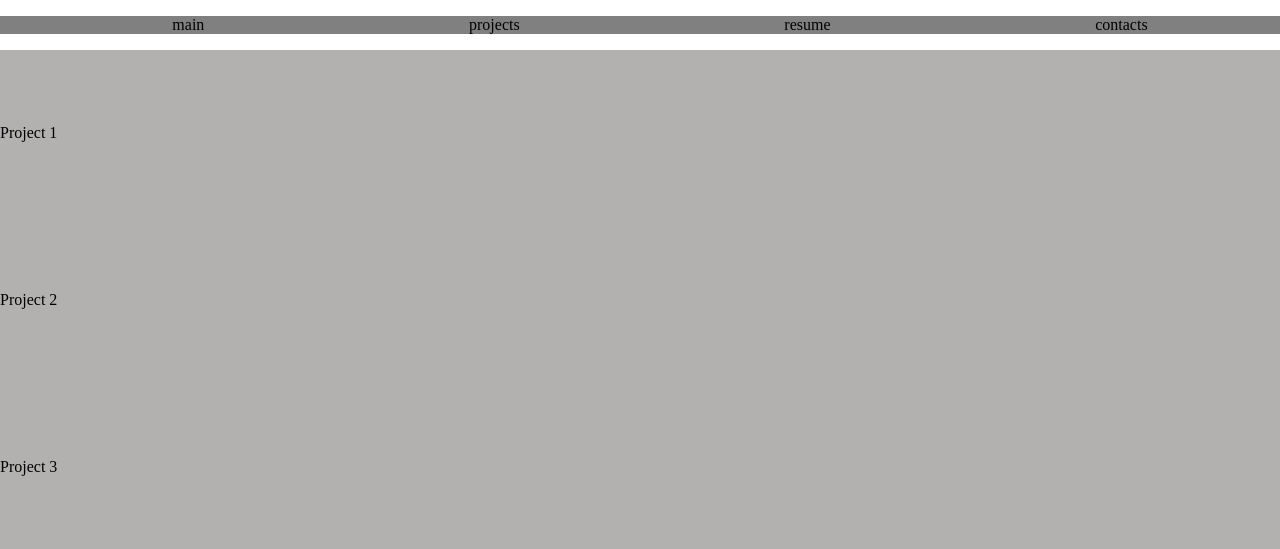
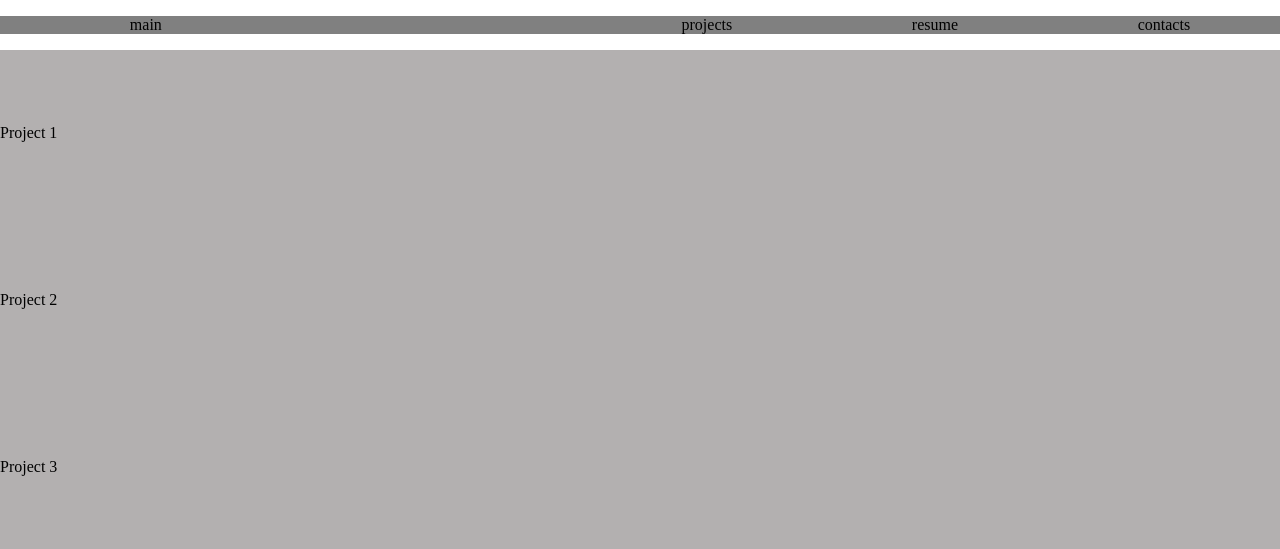
Before and after one commit to pashatay/portfolio, a PHP site: page / in a window 1280 px wide. Shown: the top 549 px of the page. Run offline with PHP 8.4, Linux system fonts and the light colour scheme.

Commit message:
some changes

```diff
--- a/index.html
+++ b/index.html
@@ -10,7 +10,7 @@
 <body>
     <nav class='navbar'>
         <ul class="navbar-links">
-            <li>main</li>
+            <li class='flex1'>main</li>
             <li>projects</li>
             <li>resume</li>
             <li>contacts</li>
--- a/style.css
+++ b/style.css
@@ -16,6 +16,10 @@ body{
    flex-direction: row;
    justify-content: space-around;
    list-style-type: none;
+}
+.flex1{
+    justify-content: flex-start;
+    width: 30%;
 }
 
 .projects{
```
